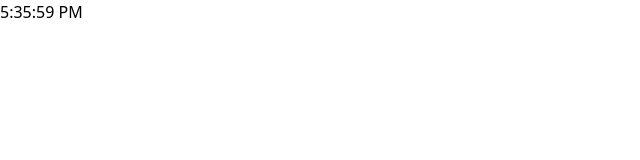
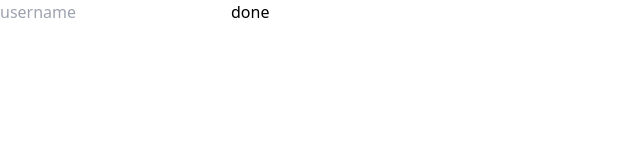
Before and after one commit to 29112003/React, a React (Vite) app: page / in a window 1280 px wide. Shown: the top 160 px of the page, without its empty margins (0-640 px from the left). Built offline with nearby package versions, Linux system fonts and the light colour scheme.

Commit message:
handling form and use of preventDefault()

```diff
--- a/src/App.jsx
+++ b/src/App.jsx
@@ -1,28 +1,52 @@
+// day 5.2 form handling
+
+import './index.css'
+
+import React from 'react'
+
+const App = () => {
+
+  const runme = (e)=>{
+    e.preventDefault();
+    console.log(e.target.username.value)
+  }
+
+  return (
+    <div>
+      <form onSubmit={runme} >
+        <input type="text" placeholder='username' name='username'  />
+        <input type="submit" value="done" />
+      </form>
+    </div>
+  )
+}
+
+export default App
 
 
 
 
 // day 5.1 timer and from handling
-import './index.css'
+// import './index.css'
 
-import React, { useState } from 'react'
+// import React, { useState } from 'react'
 
-const App = () => {
+// const App = () => {
 
-  const [timer, settimer] = useState(new Date().toLocaleTimeString())
+//   const [timer, settimer] = useState(new Date().toLocaleTimeString())
 
-  setInterval(()=>{
-      settimer(new  Date().toLocaleTimeString())
-  },1000)
+//   setInterval(()=>{
+//       settimer(new  Date().toLocaleTimeString())
+//   },1000)
 
-  return (
-    <div>
-      {timer}
-    </div>
-  )
-}
+//   return (
+//     <div>
+//       {timer}
+//     </div>
+//   )
+// }
 
-export default App
+// export default App
 
 
 
```
